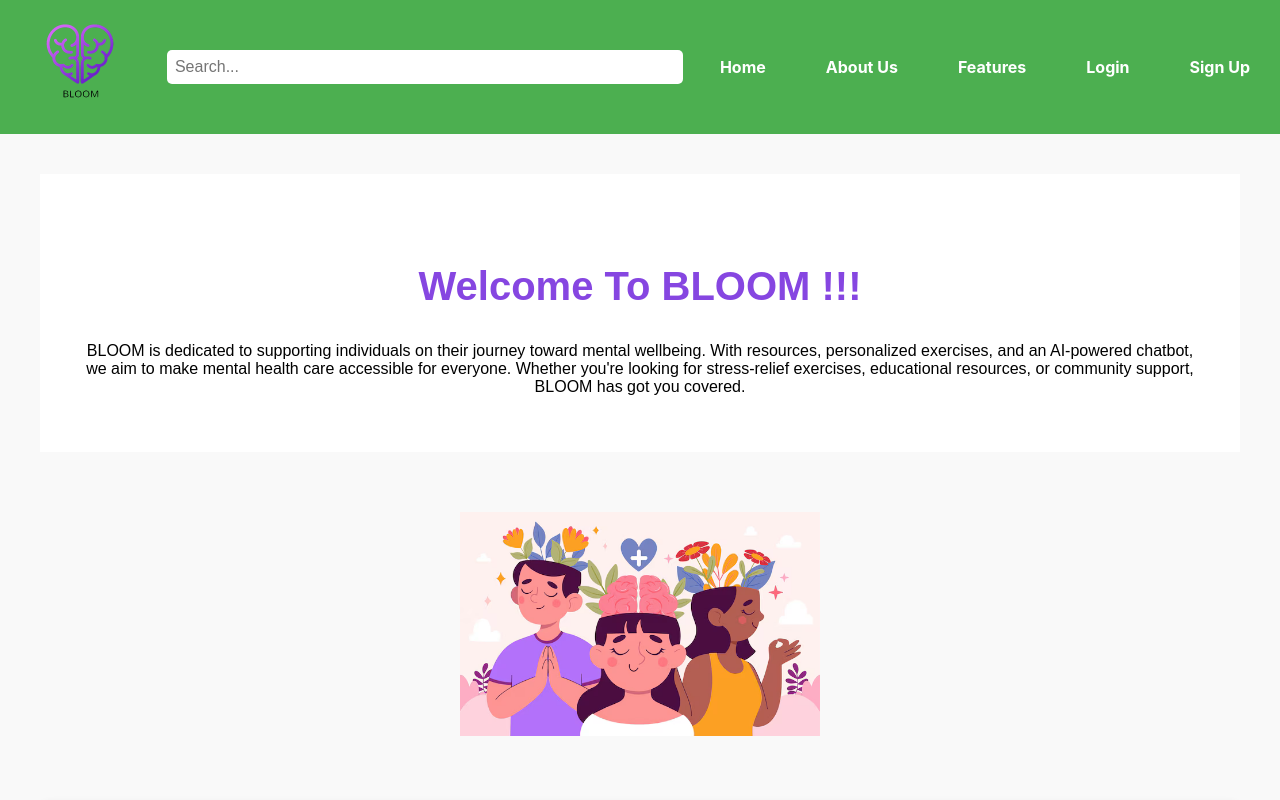
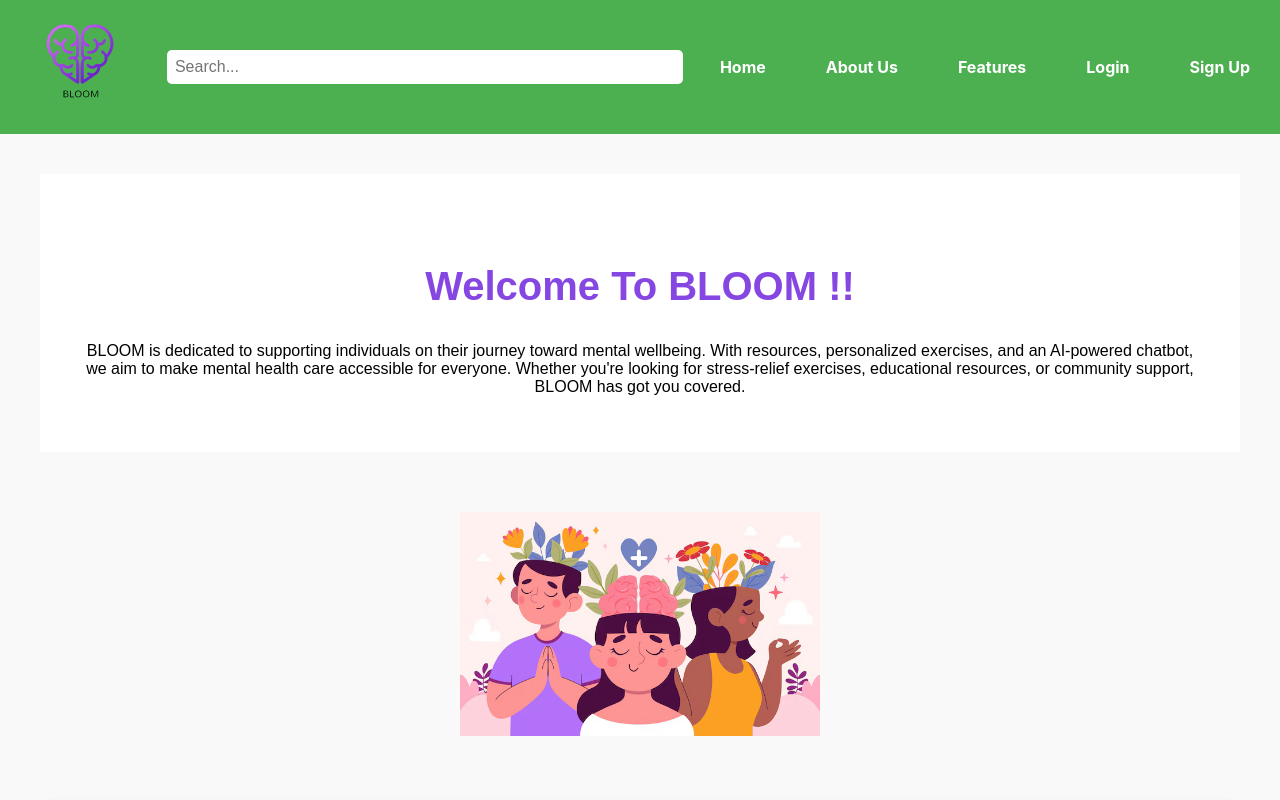
Before and after one commit to Sahara109/bloom-development, a React (Create React App) app in the folder bloom-frontend/: page /about in a window 1280 px wide. Shown: the top 800 px of the page. Built offline with nearby package versions, Linux system fonts and the light colour scheme.

Commit message:
BLOOM Modules Ongoing Work

```diff
--- a/bloom-frontend/src/components/About/About.js
+++ b/bloom-frontend/src/components/About/About.js
@@ -12,7 +12,7 @@ const About = () => {
       <div className="about-container">
       {/* About Us Section */}
       <section className="about-section">
-        <h1>Welcome To BLOOM !!!</h1>
+        <h1>Welcome To BLOOM !!</h1>
         <p>
           BLOOM is dedicated to supporting individuals on their journey toward mental wellbeing.
           With resources, personalized exercises, and an AI-powered chatbot, we aim to make mental health care accessible for everyone.
```
